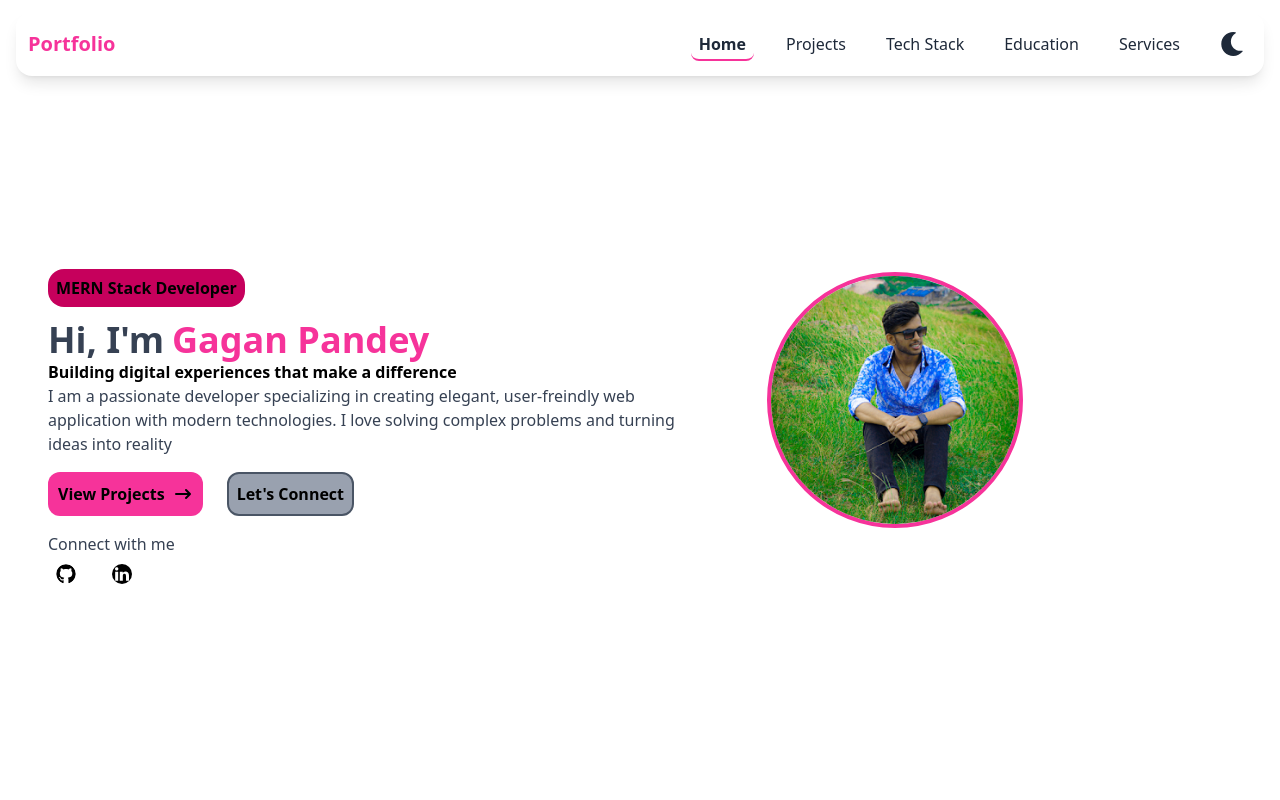
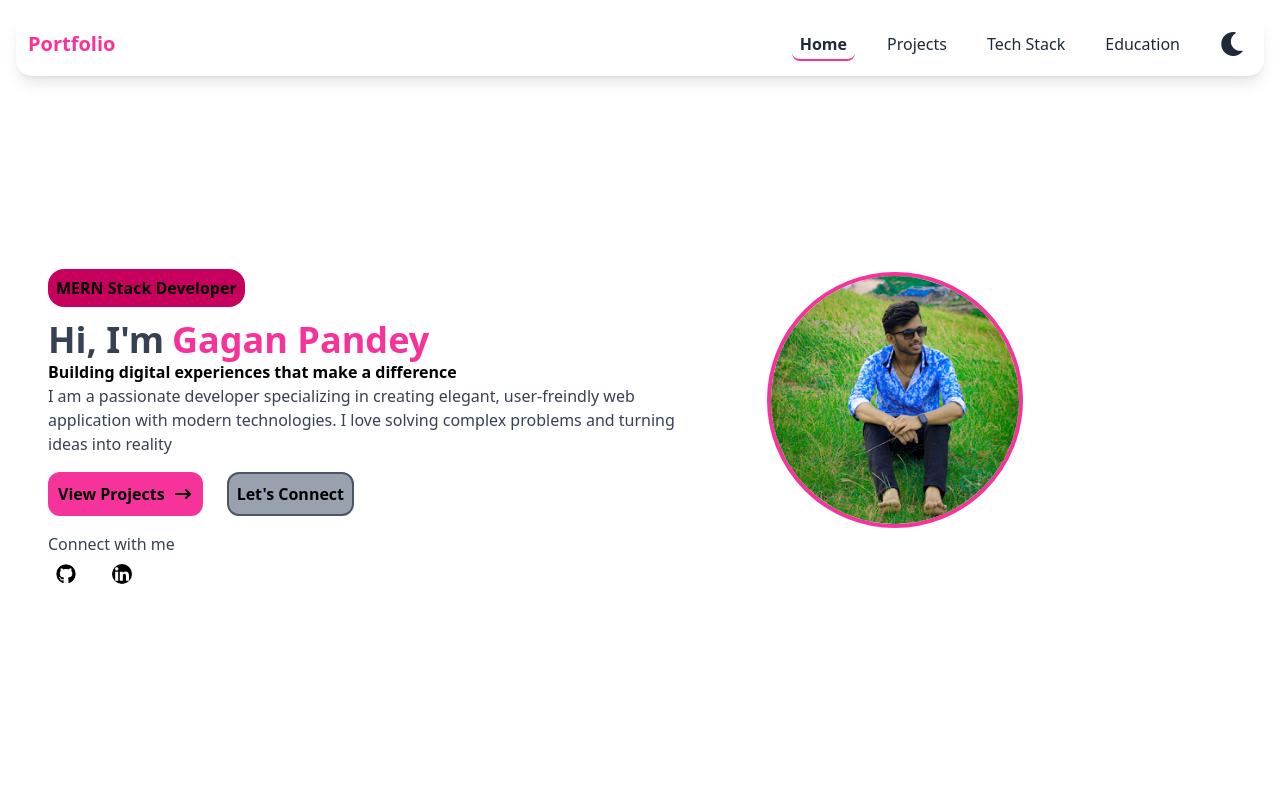
Before and after one commit to gaganpandey1005/Portfolio, a React (Vite) app: page / in a window 1280 px wide. Shown: the top 800 px of the page. Built offline with nearby package versions, Linux system fonts and the light colour scheme.

Commit message:
Navbar updated

```diff
--- a/src/Components/Navbar/Navbar.jsx
+++ b/src/Components/Navbar/Navbar.jsx
@@ -18,7 +18,7 @@ const Navbar = () => {
     { id: "projects", label: "Projects", href: "#projects" },
     { id: "tech", label: "Tech Stack", href: "#tech" },
     { id: "education", label: "Education", href: "#education" },
-    { id: "resume", label: "Services", href: "#Services" },
+
   ];
 
   // Close mobile menu when ESC key is pressed
--- a/src/index.css
+++ b/src/index.css
@@ -1,5 +1,5 @@
 @import "tailwindcss";
-/* @import url('https://fonts.googleapis.com/css2?family=Roboto&display=swap'); */
+
 
 .lightTheme{
   size: 100vw;
```
